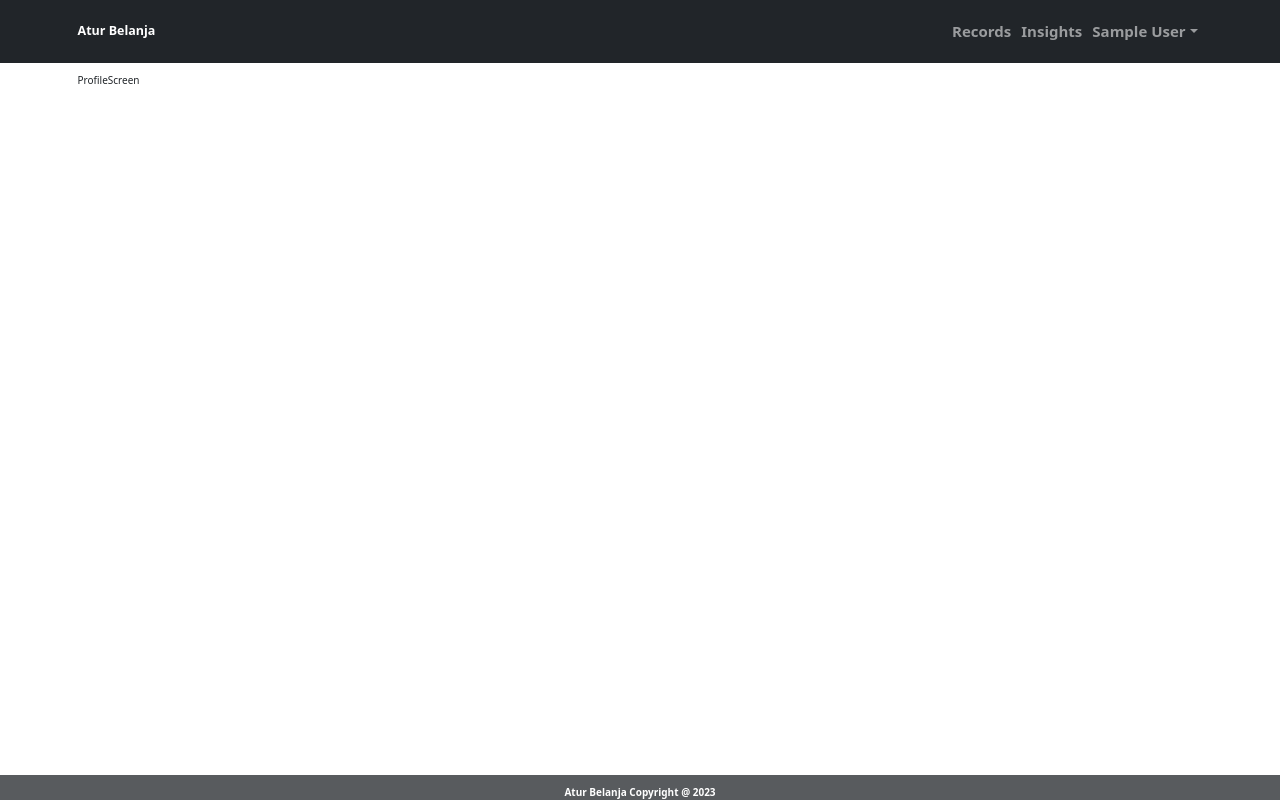
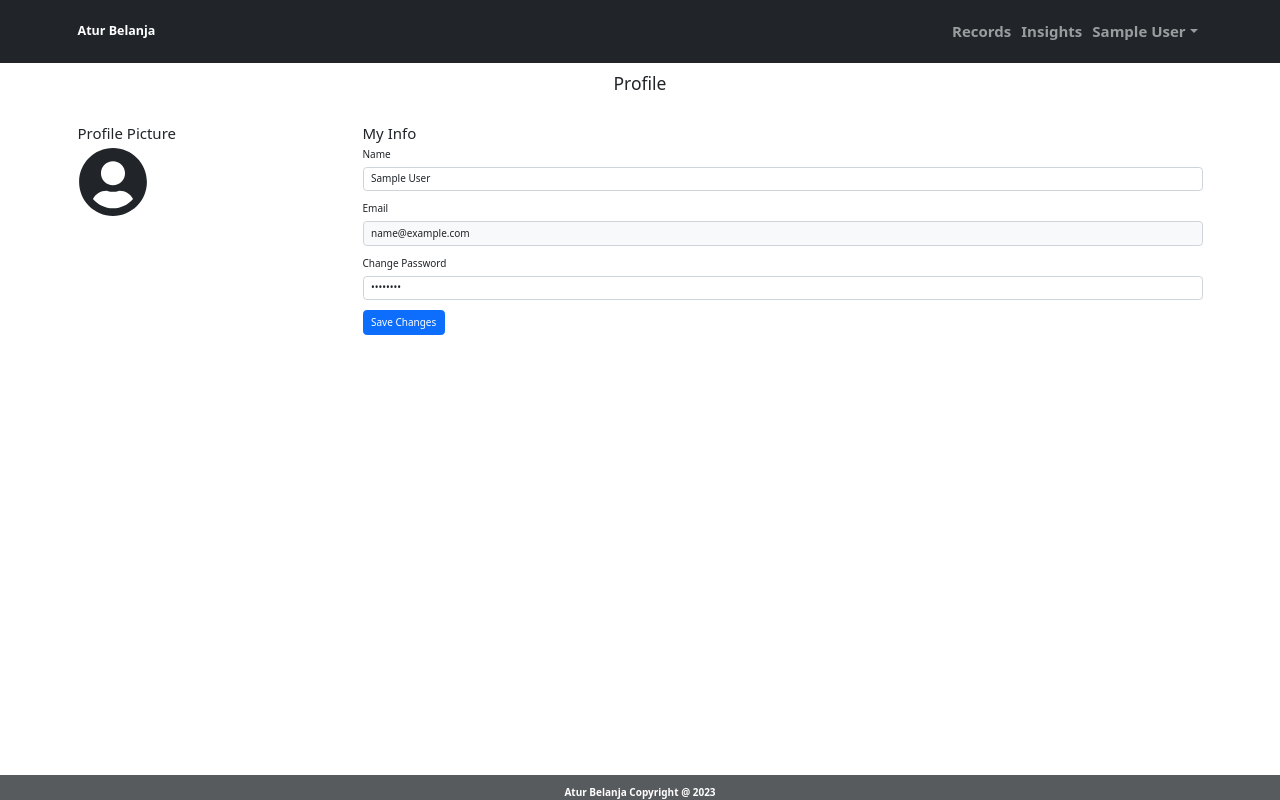
Before and after one commit to Sallehhuddin95/AturBelanja, a React (Vite) app in the folder frontend/: page /profile in a window 1280 px wide. Built offline with nearby package versions, Linux system fonts and the light colour scheme; sample sign-in values are in the browser's storage.

Commit message:
Update user
feat:
Update user profile

```diff
--- a/frontend/src/features/user/userService.tsx
+++ b/frontend/src/features/user/userService.tsx
@@ -18,6 +18,37 @@ export const loginUser = async (data: any) => {
   return response.data;
 };
 
+const updateUser = async (data: any, token: any) => {
+  console.log(token);
+
+  const config = {
+    headers: {
+      Authorization: `Bearer ${token}`,
+    },
+  };
+
+  const id = data.userId;
+  const response = await axios.put(`${API_URL}profile/update/`, data, config);
+
+  if (response.data) {
+    localStorage.setItem("user", JSON.stringify(response.data));
+  }
+  return response.data;
+};
+
+export const getUser = async (data: any, token: any) => {
+  const config = {
+    headers: {
+      "Content-Type": "application/json",
+      Authorization: `Bearer ${token}`,
+    },
+  };
+
+  const id = data.userId;
+  const response = await axios.get(`${API_URL}profile/`, config);
+  return response.data;
+};
+
 export const logoutUser = async (data: any) => {
   localStorage.removeItem("user");
 };
@@ -26,6 +57,8 @@ const userService = {
   registerUser,
   loginUser,
   logoutUser,
+  updateUser,
+  getUser,
 };
 
 export default userService;
--- a/frontend/src/features/user/userSlice.tsx
+++ b/frontend/src/features/user/userSlice.tsx
@@ -44,6 +44,21 @@ type UserState = {
     isSuccess: boolean;
     message: string | null;
   };
+  updateUser: {
+    user: User | null;
+    isLoggedIn: boolean;
+    isError: boolean;
+    isLoading: boolean;
+    isSuccess: boolean;
+    message: string | null;
+  };
+  getUser: {
+    user: User | null;
+    isError: boolean;
+    isLoading: boolean;
+    isSuccess: boolean;
+    message: string | null;
+  };
 };
 
 const initialState: UserState = {
@@ -67,6 +82,21 @@ const initialState: UserState = {
   },
   logoutUser: {
     isLoggedIn: false,
+    isError: false,
+    isLoading: false,
+    isSuccess: false,
+    message: null,
+  },
+  updateUser: {
+    user: currentUser,
+    isLoggedIn: alreadyLoggedIn,
+    isError: false,
+    isLoading: false,
+    isSuccess: false,
+    message: null,
+  },
+  getUser: {
+    user: currentUser,
     isError: false,
     isLoading: false,
     isSuccess: false,
@@ -108,6 +138,42 @@ export const loginUser = createAsyncThunk(
   }
 );
 
+export const updateUser = createAsyncThunk(
+  "user/update",
+  async (formData: any, thunkAPI: any) => {
+    try {
+      const token = thunkAPI.getState().user.loginUser.user?.token;
+      return await userService.updateUser(formData, token);
+    } catch (error: Error | any) {
+      const message =
+        (error.response &&
+          error.response.data &&
+          error.response.data.message) ||
+        error.message ||
+        error.toString();
+      return thunkAPI.rejectWithValue(message);
+    }
+  }
+);
+
+export const getUser = createAsyncThunk(
+  "user/getUser",
+  async (formData: any, thunkAPI: any) => {
+    try {
+      const token = thunkAPI.getState().user.loginUser.user?.token;
+      return await userService.getUser(formData, token);
+    } catch (error: Error | any) {
+      const message =
+        (error.response &&
+          error.response.data &&
+          error.response.data.message) ||
+        error.message ||
+        error.toString();
+      return thunkAPI.rejectWithValue(message);
+    }
+  }
+);
+
 export const logoutUser = createAsyncThunk(
   "user/logout",
   async (formData: any, thunkAPI) => {
@@ -137,6 +203,9 @@ const userSlice = createSlice({
     },
     resetLogoutUser(state) {
       state.logoutUser = initialState.logoutUser;
+    },
+    resetUpdateUser(state) {
+      state.updateUser = initialState.updateUser;
     },
   },
   extraReducers: (builder) => {
@@ -182,12 +251,44 @@ const userSlice = createSlice({
         state.logoutUser.isLoading = false;
         state.logoutUser.isError = true;
         state.logoutUser.message = "Error: " + payload;
+      })
+      .addCase(updateUser.pending, (state) => {
+        state.updateUser.isLoading = true;
+      })
+
+      .addCase(updateUser.fulfilled, (state, { payload }) => {
+        state.updateUser.isLoading = false;
+        state.updateUser.isSuccess = true;
+        state.updateUser.user = payload;
+        state.updateUser.isLoggedIn = true;
+      })
+      .addCase(updateUser.rejected, (state, { payload }) => {
+        state.updateUser.isLoading = false;
+        state.updateUser.isError = true;
+        state.updateUser.message = "Error: " + payload;
+      })
+      .addCase(getUser.pending, (state) => {
+        state.getUser.isLoading = true;
+      })
+      .addCase(getUser.fulfilled, (state, { payload }) => {
+        state.getUser.isLoading = false;
+        state.getUser.isSuccess = true;
+        state.getUser.user = payload;
+      })
+      .addCase(getUser.rejected, (state, { payload }) => {
+        state.getUser.isLoading = false;
+        state.getUser.isError = true;
+        state.getUser.message = "Error: " + payload;
       });
   },
 });
 
-export const { resetLoginUser, resetLogoutUser, resetRegisterUser } =
-  userSlice.actions;
+export const {
+  resetLoginUser,
+  resetLogoutUser,
+  resetRegisterUser,
+  resetUpdateUser,
+} = userSlice.actions;
 export const selectUser = (state: RootState) => state.user.registerUser;
 export const selectLoginUser = (state: RootState) => state.user.loginUser;
 export default userSlice.reducer;
--- a/frontend/src/screens/LoginScreen.tsx
+++ b/frontend/src/screens/LoginScreen.tsx
@@ -3,14 +3,19 @@ import { FormContainer } from "../components";
 import { Button, Col, Form, Row } from "react-bootstrap";
 import { Link, useNavigate } from "react-router-dom";
 import { useAppDispatch, useAppSelector } from "../app/hook";
-import { loginUser, resetLogoutUser } from "../features/user/userSlice";
+import {
+  loginUser,
+  getUser,
+  resetLogoutUser,
+} from "../features/user/userSlice";
 
 function LoginScreen() {
   const dispatch = useAppDispatch();
   const navigate = useNavigate();
-  const { user, isError, isSuccess, message } = useAppSelector(
+  const { isError, isSuccess, message } = useAppSelector(
     (state) => state.user.loginUser
   );
+  const { user } = useAppSelector((state) => state.user.getUser);
   const [formData, setFormData] = useState({
     username: "",
     password: "",
@@ -35,6 +40,8 @@ function LoginScreen() {
   useEffect(() => {
     if (isSuccess) {
       navigate("/records");
+      //get user profile
+      dispatch(getUser(user?.id));
       dispatch(resetLogoutUser());
       //save user to local storage
       localStorage.setItem("user", JSON.stringify(user));
--- a/frontend/src/screens/ProfileScreen.tsx
+++ b/frontend/src/screens/ProfileScreen.tsx
@@ -1,8 +1,130 @@
-import React from "react";
-import { Container } from "react-bootstrap";
+import React, { useEffect, useState } from "react";
+import { Col, Container, Image, Row, Form, Button } from "react-bootstrap";
+import { FaUserCircle } from "react-icons/fa";
+import { useAppSelector, useAppDispatch } from "../app/hook";
+import {
+  updateUser,
+  resetUpdateUser,
+  getUser,
+} from "../features/user/userSlice";
 
 function ProfileScreen() {
-  return <Container>ProfileScreen</Container>;
+  const dispatch = useAppDispatch();
+
+  //get current user info
+  const { user } = useAppSelector((state) => state.user.getUser);
+  const { isSuccess } = useAppSelector((state) => state.user.updateUser);
+  const [imageLink, setImageLink] = useState<string>("");
+
+  const [formData, setFormData] = useState({
+    userId: user?.id,
+    name: user?.name,
+    password: "********",
+  });
+
+  const { name, password } = formData;
+
+  const handleSubmit = (e: React.FormEvent<HTMLFormElement>) => {
+    e.preventDefault();
+
+    //if password is *********, pass empty string
+    const passwordToSend = password === "********" ? "" : password;
+    dispatch(updateUser({ ...formData, password: passwordToSend }));
+  };
+
+  const handleChange = (e: any) => {
+    e.preventDefault();
+    setFormData((prevState: any) => ({
+      ...prevState,
+      [e.target.name]: e.target.value,
+    }));
+    // console.log(formData);
+  };
+
+  useEffect(() => {
+    if (isSuccess) {
+      // get user profile
+      dispatch(getUser(user?.id));
+
+      //update user info in local storage
+      const currentUser = JSON.parse(localStorage.getItem("user") || "{}");
+      const updatedUser = {
+        ...currentUser,
+        name: name,
+      };
+      localStorage.setItem("user", JSON.stringify(updatedUser));
+      //reset update user state
+      dispatch(resetUpdateUser());
+    }
+  }, [isSuccess, dispatch, name, user?.id]);
+
+  return (
+    <Container>
+      <h3 className="text-center">Profile</h3>
+      <Row className="mt-5">
+        <Col md={3}>
+          <h4>Profile Picture</h4>
+          {imageLink ? (
+            <Image src={imageLink} roundedCircle />
+          ) : (
+            <FaUserCircle size={70} />
+          )}
+        </Col>
+        <Col md={9}>
+          <h4>My Info</h4>
+          <Form onSubmit={handleSubmit}>
+            <Form.Group controlId="name" className="mb-3">
+              <Form.Label>Name</Form.Label>
+              <Form.Control
+                type="text"
+                name="name"
+                placeholder="Enter your name"
+                value={name}
+                onChange={handleChange}
+              />
+            </Form.Group>
+
+            <Form.Group controlId="email" className="mb-3">
+              <Form.Label>Email</Form.Label>
+              <Form.Control
+                type="email"
+                name="email"
+                value={user?.email}
+                placeholder="Enter your email"
+                readOnly
+                style={{ backgroundColor: "#f8f9fa", cursor: "not-allowed" }}
+              />
+            </Form.Group>
+
+            {/* <Form.Group controlId="bio">
+              <Form.Label>Bio</Form.Label>
+              <Form.Control
+                as="textarea"
+                placeholder="Write a short bio"
+                value={bio}
+                onChange={(e) => setBio(e.target.value)}
+              />
+            </Form.Group> */}
+
+            <Form.Group controlId="password" className="mb-3">
+              <Form.Label>Change Password</Form.Label>
+              <Form.Control
+                type="password"
+                name="password"
+                placeholder="Enter your password"
+                value={password}
+                onChange={handleChange}
+              />
+            </Form.Group>
+
+            <Button type="submit" variant="primary">
+              Save Changes
+            </Button>
+          </Form>
+        </Col>
+      </Row>
+    </Container>
+  );
 }
 
 export default ProfileScreen;
```
Also changed, not shown: 2 other files (tests, documents, lock files or other folders).
